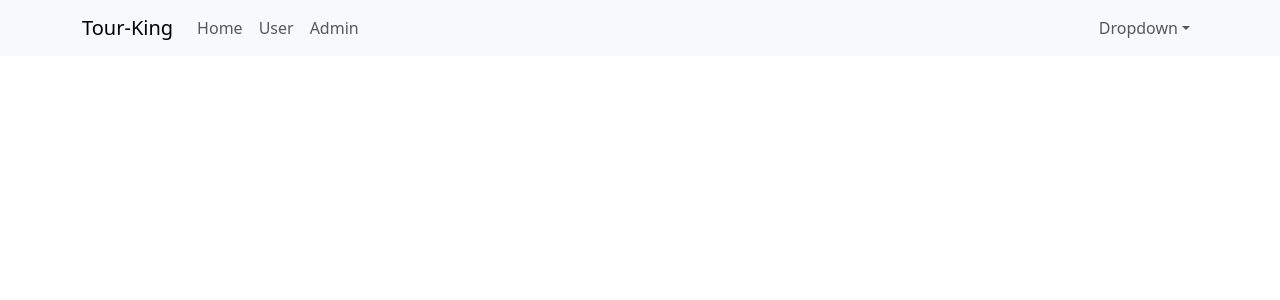
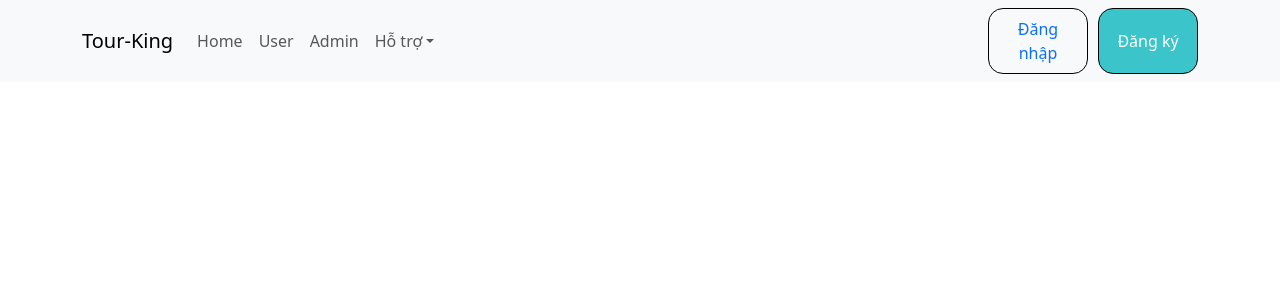
Before and after one commit to DatHuynhCoder/Tour-king-website, a React (Create React App) app: page / in a window 1280 px wide. Shown: the top 300 px of the page. Built offline with nearby package versions, Linux system fonts and the light colour scheme.

Commit message:
update demo navbar before and after login

```diff
--- a/src/components/Header/Header.jsx
+++ b/src/components/Header/Header.jsx
@@ -2,6 +2,7 @@
  * @author Quynh Anh
  * @documentation https://react-bootstrap.netlify.app/docs/components/navbar
  */
+import { useState } from 'react';
 import Container from 'react-bootstrap/Container';
 import Nav from 'react-bootstrap/Nav';
 import Navbar from 'react-bootstrap/Navbar';
@@ -10,6 +11,7 @@ import NavDropdown from 'react-bootstrap/NavDropdown';
 import { NavLink } from 'react-router-dom';
 
 const Header = () => {
+  const [isLogin, setIsLogin] = useState(false)
   return (
     <Navbar expand="lg" className="bg-body-tertiary">
       <Container>
@@ -20,15 +22,39 @@ const Header = () => {
             <NavLink to={`/home`} className={'nav-link'}>Home</NavLink>
             <NavLink to={`/users`} className={'nav-link'}>User</NavLink>
             <NavLink to={`/admin`} className={'nav-link'}>Admin</NavLink>
-          </Nav>
-          <Nav>
-            <NavDropdown title="Dropdown" id="basic-nav-dropdown">
+            <NavDropdown title="Hỗ trợ" id="basic-nav-dropdown">
               <NavLink to={`/login`} className={'dropdown-item'}>Login</NavLink>
               <NavLink to={`/signup`} className={'dropdown-item'}>Signup</NavLink>
               <NavDropdown.Divider />
               <NavLink to={`/others`} className={'dropdown-item'}>Others</NavLink>
             </NavDropdown>
           </Nav>
+          {
+            isLogin === false ?
+            <Nav>
+              <button
+                style={{border: '1px solid black', borderRadius: '15px', width: '100px', marginRight: '10px'}}
+                className={'nav-link'}
+                onClick={() => setIsLogin(!isLogin)}
+              >
+                <NavLink to={`/login`} style={{textDecoration: 'none'}}>Đăng nhập</NavLink>
+              </button>
+              <button style={{border: '1px solid black', borderRadius: '15px', width: '100px', backgroundColor: '#3BC4C9'}} className={'nav-link'}>
+                <NavLink to={`/login`} style={{textDecoration: 'none', color: 'white'}}>Đăng ký</NavLink>
+              </button>
+            </Nav>
+            :
+            <Nav>
+              <button style={{border: '1px solid black', borderRadius: '15px', width: '300px', marginRight: '10px'}} className={'nav-link'}>
+                <NavDropdown title="Tao đã đăng nhập" id="basic-nav-dropdown">
+                  <NavLink to={`/user`} className={'dropdown-item'}>Hồ sơ của tôi</NavLink>
+                  <NavLink to={`/settings`} className={'dropdown-item'}>Cài đặt</NavLink>
+                  <NavDropdown.Divider />
+                  <div className={'dropdown-item'} onClick={() => setIsLogin(!isLogin)}> Đăng xuất</div>
+                </NavDropdown>
+              </button>
+            </Nav>
+          }
         </Navbar.Collapse>
       </Container>
     </Navbar>
```
